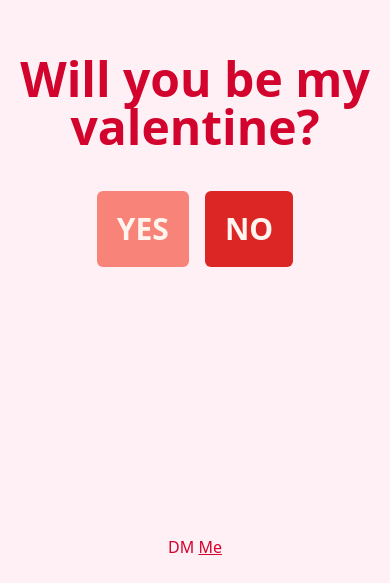
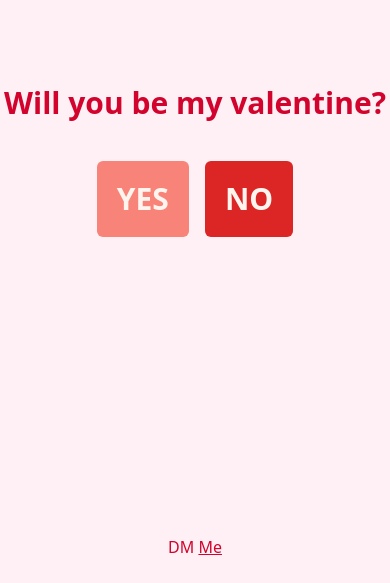
Before and after one commit to Aduwoayooluwa/be-my-val, a React (Vite) app: page / in a window 390 px wide. Shown: the part 261-844 px from the top of the page. Built offline with nearby package versions, Linux system fonts and the light colour scheme.

Commit message:
fix: mobile font size resize

```diff
--- a/src/App.tsx
+++ b/src/App.tsx
@@ -51,7 +51,7 @@ export default function App() {
               <motion.h1
                 initial={{ opacity: 0, y: -20 }}
                 animate={{ opacity: 1, y: 0 }}
-                className="text-5xl text-deep-red font-semibold text-center"
+                className="text-3xl lg:text-5xl text-deep-red font-semibold text-center"
               >
                 Will you be my valentine?
               </motion.h1>
```
